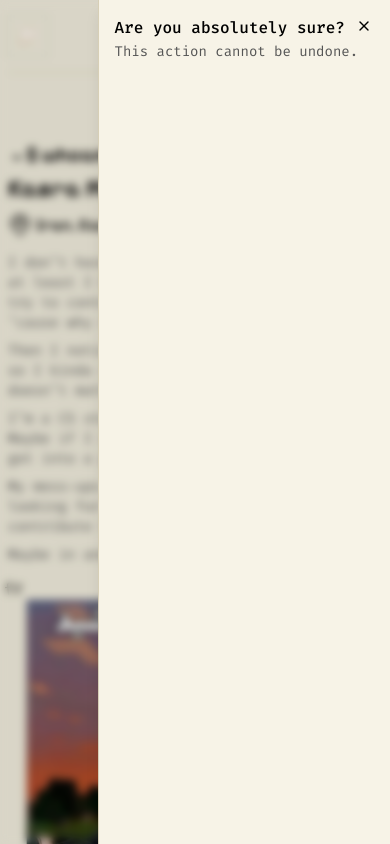
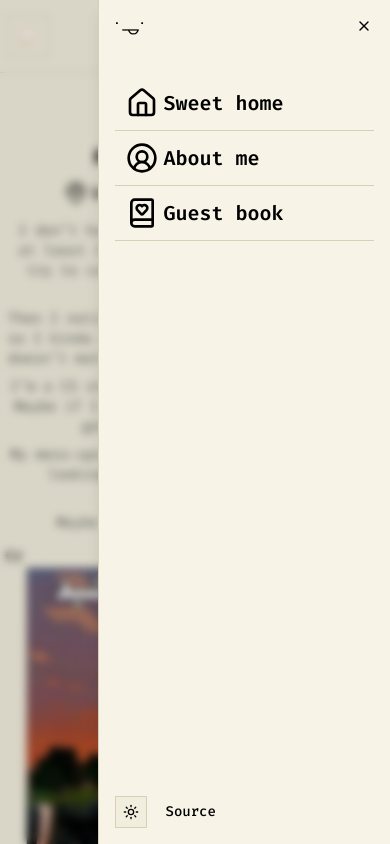
Before and after one commit to noonefr69/nooneportfolio, a Next.js app: page /about-me in a window 390 px wide. Both pictures are taken after a click on the button 362 px from the left and 36 px from the top of the page. Shown: the top 844 px of the page. Built offline with nearby package versions, Linux system fonts and the light colour scheme.

Commit message:
add navbar fully & change minor ui

```diff
--- a/src/app/(pages)/about-me/page.tsx
+++ b/src/app/(pages)/about-me/page.tsx
@@ -4,7 +4,7 @@ import TechUsed from "@/components/about/tech-used";
 
 export default function AboutMe() {
   return (
-    <div className="flex flex-col gap-4 pt-16">
+    <div className="flex flex-col gap-4 pt-8 lg:pt-16">
       <AboutHero />
       <TechUsed />
 
--- a/src/app/(pages)/guest-book/page.tsx
+++ b/src/app/(pages)/guest-book/page.tsx
@@ -7,7 +7,7 @@ import Ascii from "@/components/guestbook/ascii";
 
 export default function GuestBook() {
   return (
-    <div className="mt-20">
+    <div className="mt-10 lg:mt-20">
       <section className="flex-1 min-h-0 h-[80vh] lg:h-[60vh] grid grid-cols-9 gap-2">
         {/* Left Card */}
         <Ascii />
--- a/src/app/layout.tsx
+++ b/src/app/layout.tsx
@@ -33,10 +33,10 @@ export default function RootLayout({ children }: LayoutProps<"/">) {
           disableTransitionOnChange
         >
           <TooltipProvider>
+            <MobileViewNavigation />
             <main className="flex gap-2 max-w-7xl min-w-0 w-full mx-auto">
               <div className="flex-1 min-w-0 pl-2 lg:pr-0 pr-2">
                 <LilNavigator />
-                <MobileViewNavigation />
                 {children}
                 <Toaster />
                 <FooterSection />
--- a/src/components/about/hero.tsx
+++ b/src/components/about/hero.tsx
@@ -11,17 +11,17 @@ export default function AboutHero() {
     <section className="grid lg:grid-cols-6 gap-4">
       <div className="lg:col-span-4">
         <h1
-          className={`flex items-center text-xl md:text-3xl lg:text-4xl font-semibold lg:font-bold ${pixelifySans.className}`}
+          className={`flex items-center justify-center lg:justify-start text-xl md:text-3xl lg:text-4xl font-semibold lg:font-bold ${pixelifySans.className}`}
         >
           <span className="font-thin text-3xl lg:text-5xl">~</span>$ whoami?
         </h1>
         <h2
-          className={`text-2xl md:text-4xl lg:text-5xl font-semibold lg:font-bold ${pixelifySans.className}`}
+          className={`text-2xl md:text-4xl text-center lg:text-start lg:text-5xl font-semibold lg:font-bold ${pixelifySans.className}`}
         >
           Kasra M. Hosseini
         </h2>
         <h3
-          className={`mt-2 mb-4 lg:mb-0 flex items-center gap-1 text-base md:text-lg lg:text-xl font-semibold lg:font-bold lg:text-start text-center ${pixelifySans.className}`}
+          className={`mt-2 mb-4 lg:mb-0 flex justify-center lg:justify-start items-center gap-1 text-base md:text-lg lg:text-xl font-semibold lg:font-bold lg:text-start text-center ${pixelifySans.className}`}
         >
           <svg
             xmlns="http://www.w3.org/2000/svg"
@@ -35,24 +35,24 @@ export default function AboutHero() {
           </svg>
           Iran, East Azerbaijan, Tabriz
         </h3>
-        <p className="lg:text-base text-sm mt-2 text-muted-foreground">
+        <p className="lg:text-base text-sm mt-2 lg:text-start text-center text-muted-foreground">
           I don’t have much to say about myself, but at least I know that I’m a
           self-learner. I try to contribute. I started programming ’cause why
           not.
         </p>
-        <p className="lg:text-base text-sm mt-2 text-muted-foreground">
+        <p className="lg:text-base text-sm mt-2 tlg:text-start text-cente text-muted-foreground">
           Then I noticed programming is not just code, so I kinda cooked. But
           since I love math, it doesn’t matter.
         </p>
-        <p className="lg:text-base text-sm mt-2 text-muted-foreground">
+        <p className="lg:text-base text-sm mt-2 text-muted-foreground lg:text-start text-center">
           I’m a CS student at Azad University, Tabriz. Maybe if I study a little
           bit more, I might get into a good university.
         </p>
-        <p className="lg:text-base text-sm mt-2 text-muted-foreground">
+        <p className="lg:text-base text-sm mt-2 text-muted-foreground lg:text-start text-center">
           My mess-ups keep leveling up day by day. I’m looking for interesting
           projects to contribute to.
         </p>
-        <p className="lg:text-base text-sm mt-2 text-muted-foreground">
+        <p className="lg:text-base text-sm mt-2 text-muted-foreground lg:text-start text-center">
           Maybe in another life, I’m happy.
         </p>
       </div>
@@ -67,7 +67,7 @@ export default function AboutHero() {
           height={1080}
           className="lg:w-full sm:w-1/2 mx-auto duration-100 hover:scale-88 object-cover scale-90 dark:opacity-80 active:shadow-none active:translate-y-1 dark:hover:shadow-[-10px_-10px_0px_#f2eede] hover:shadow-[-10px_-10px_0px_black] shadow-[10px_10px_0px_0px_black] dark:shadow-[10px_10px_0px_0px_#f2eede]"
         />
-        <p className="text-end text-muted-foreground text-xs lg:text-sm font-semibold duration-100 hover:opacity-100 opacity-70">
+        <p className="text-center lg:text-end text-muted-foreground text-xs lg:text-sm font-semibold duration-100 hover:opacity-100 opacity-70">
           Don{`'`}t wait for the moon, because I don{`'`}t go out of my room...
         </p>
       </div>
--- a/src/components/landing/hero-section.tsx
+++ b/src/components/landing/hero-section.tsx
@@ -10,7 +10,7 @@ const pixelifySans = Pixelify_Sans({
 
 export default function HeroSection() {
   return (
-    <div className="grid grid-cols-6 gap-4 mt-16">
+    <div className="grid grid-cols-6 gap-4 mt-8 lg:mt-16">
       <div className="col-span-6 lg:col-span-4">
         <h1
           id="socials"
--- a/src/components/navigation/mobile-view-navigation.tsx
+++ b/src/components/navigation/mobile-view-navigation.tsx
@@ -13,10 +13,14 @@ import {
 } from "@/components/ui/sheet";
 import { Button } from "../ui/button";
 import { MenuIcon } from "lucide-react";
+import { navLinks } from "@/consts/navLinks";
+import { Separator } from "../ui/separator";
+import React from "react";
+import { ToggleTheme } from "../toggle-theme";
 
 export default function MobileViewNavigation() {
   return (
-    <div className="py-4 lg:hidden flex justify-between items-center border-b sticky top-0 bg-background z-50">
+    <div className="py-4 lg:hidden flex justify-between items-center border-b px-2 sticky top-0 bg-background z-50">
       <Card className="bg-transparent p-0">
         <Link href={`/`}>
           <Image
@@ -36,9 +40,36 @@ export default function MobileViewNavigation() {
         </SheetTrigger>
         <SheetContent>
           <SheetHeader>
-            <SheetTitle>Are you absolutely sure?</SheetTitle>
-            <SheetDescription>This action cannot be undone.</SheetDescription>
+            <SheetTitle className="text-xl">˙𐃷˙</SheetTitle>
+            <div className="flex gap-0.5 flex-col mt-8">
+              {navLinks.map((link) => (
+                <React.Fragment key={link.href}>
+                  <Button
+                    asChild
+                    variant={"ghost"}
+                    className="w-full flex items-center text-xl font-semibold h-fit py-2 justify-start"
+                  >
+                    <Link href={link.href}>
+                      {<link.icon className="size-8" />}
+                      {link.label}
+                    </Link>
+                  </Button>
+                  <Separator />
+                </React.Fragment>
+              ))}
+            </div>
           </SheetHeader>
+          <SheetFooter className="flex flex-row items-center">
+            <ToggleTheme />
+            <Button variant={"ghost"} size={"default"} asChild>
+              <Link
+                target="_blank"
+                href={`https://github.com/noonefr69/portfoliopaper`}
+              >
+                Source
+              </Link>
+            </Button>
+          </SheetFooter>
         </SheetContent>
       </Sheet>
     </div>
```
